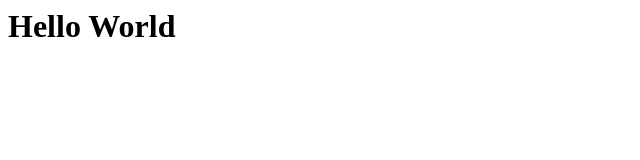
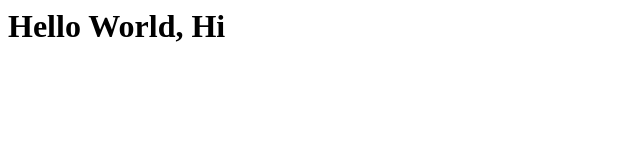
Before and after one commit to Ashen3/frontend-webapp, a plain HTML site: page index.html in a window 1280 px wide. Shown: the full height of the page, 0-640 px from the left. Drawn offline with Linux system fonts and the light colour scheme.

Commit message:
New Update

```diff
--- a/index.html
+++ b/index.html
@@ -5,6 +5,6 @@
     <title>Cloud and Devops</title>
 </head>
 <body>
-    <h1>Hello World</h1>
+    <h1>Hello World, Hi</h1>
 </body>
 </html>
```
